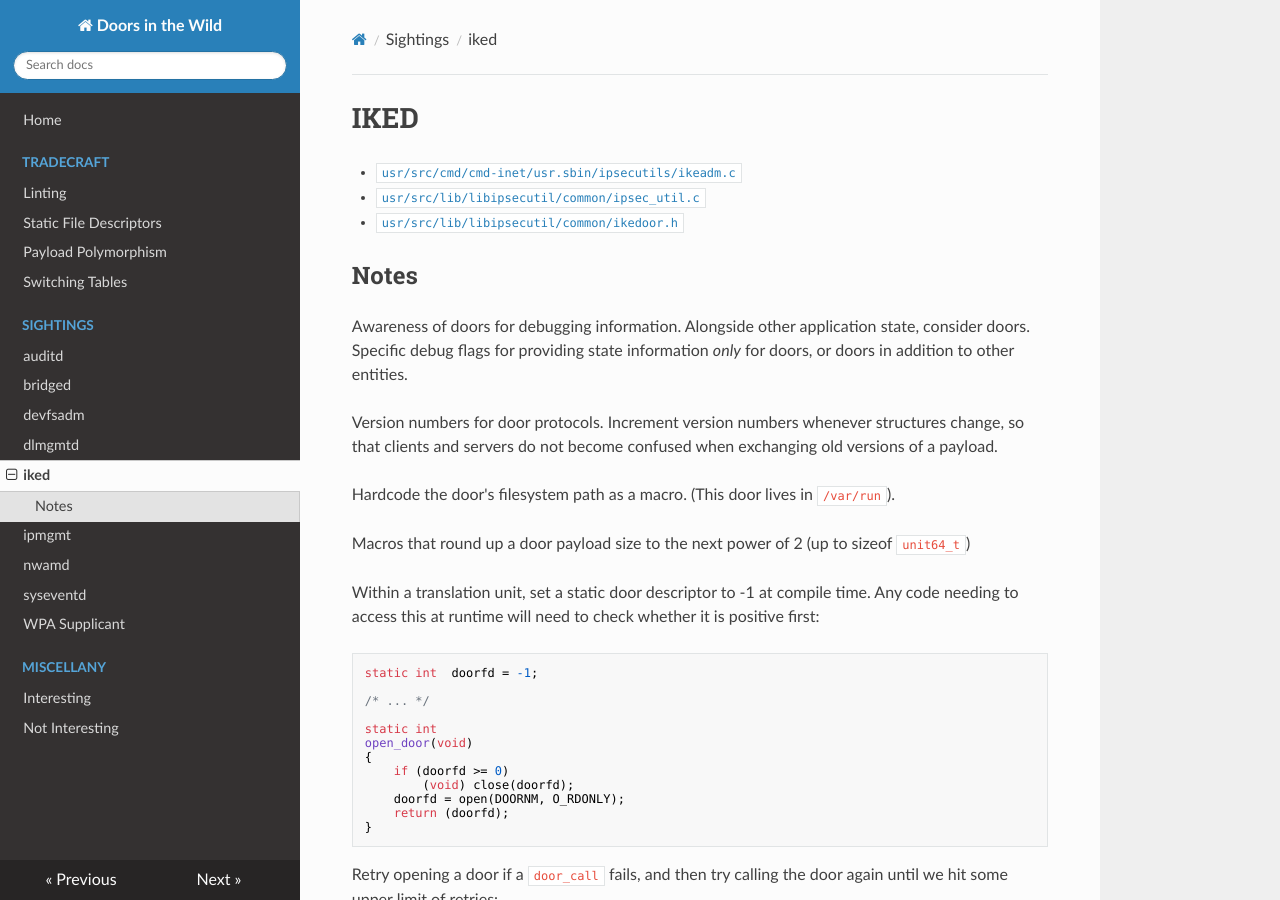
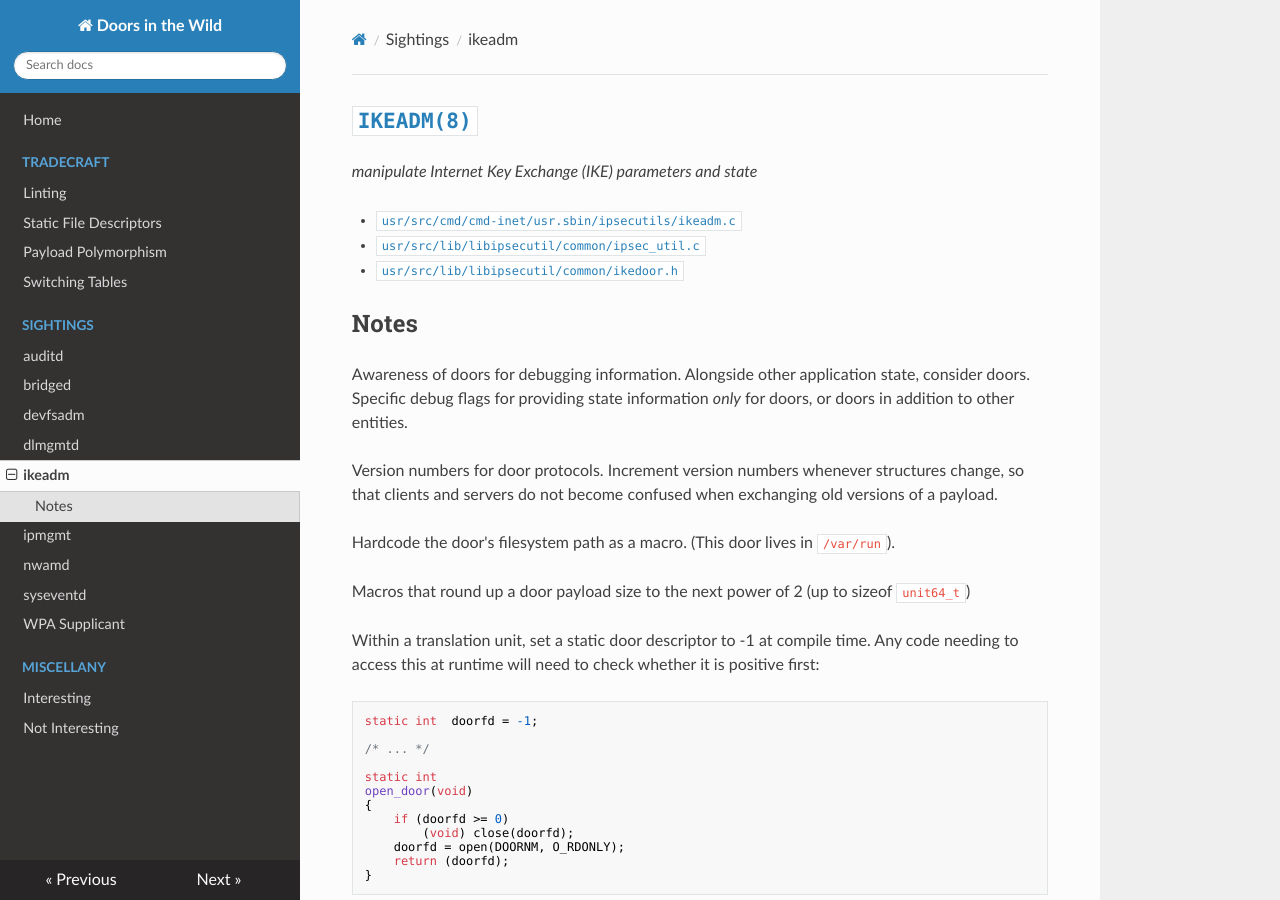
Before and after one commit to robertdfrench/doors-in-the-wild, an MkDocs documentation site: the page built from docs/ikeadm.md, in a window 1280 px wide and 900 px high. Built offline with MkDocs 1.6.1, drawn with Linux system fonts in a browser that asks for light colours; nearby versions of some CDN libraries.

Commit message:
Proper labelling for ikeadm page

```diff
--- a/docs/iked.md
+++ b/docs/ikeadm.md
@@ -1,4 +1,5 @@
-# IKED
+# [`IKEADM(8)`](https://www.illumos.org/man/8/ikeadm)
+*manipulate Internet Key Exchange (IKE) parameters and state*
 
 * [`usr/src/cmd/cmd-inet/usr.sbin/ipsecutils/ikeadm.c`](https://github.com/illumos/illumos-gate/blob/master/usr/src/cmd/cmd-inet/usr.sbin/ipsecutils/ikeadm.c)
 * [`usr/src/lib/libipsecutil/common/ipsec_util.c`](https://github.com/illumos/illumos-gate/blob/master/usr/src/lib/libipsecutil/common/ipsec_util.c)
--- a/mkdocs.yml
+++ b/mkdocs.yml
@@ -12,7 +12,7 @@ nav:
     - bridged: bridged.md
     - devfsadm: devfsadm.md
     - dlmgmtd: dlmgmtd.md
-    - iked: iked.md
+    - ikeadm: ikeadm.md
     - ipmgmt: ipmgmt.md
     - nwamd: nwamd.md
     - syseventd: sysevent.md
```
